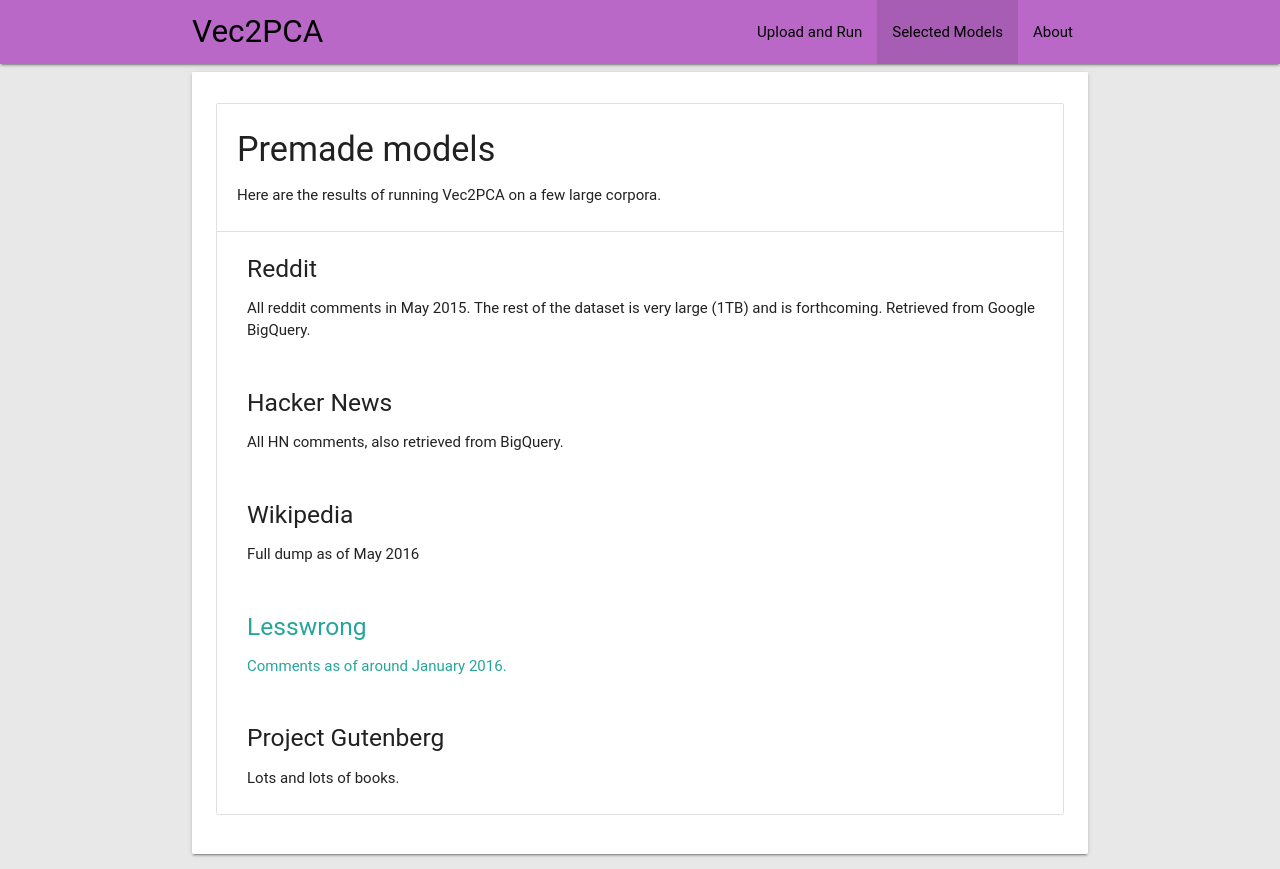
After one commit to taygetea/vec2pca, a Flask app: page /browse in a window 1280 px wide. The commit adds this page. Run offline with Flask 2, Linux system fonts and the light colour scheme; some libraries are stand-ins or nearby versions; some web fonts are replaced.

Commit message:
new interface. email is sort of broken.

```diff
--- a/web/app.py
+++ b/web/app.py
@@ -3,13 +3,51 @@ from flask import *
 from werkzeug import secure_filename
 from vec2pca import main as vec2pca
 import glob
+from flask.ext.mail import Mail, Message
+from celery import Celery
+import pandas as pd
+
 RESULTS_FOLDER = 'results'
 UPLOAD_FOLDER = 'uploads'
 ALLOWED_EXTENSIONS = set(['txt', 'pdf', 'png', 'jpg', 'jpeg', 'gif'])
 
 app = Flask(__name__)
+app.config['SECRET_KEY'] = 'top-secret!'
+
 app.config['UPLOAD_FOLDER'] = UPLOAD_FOLDER
 app.config['RESULTS_FOLDER'] = RESULTS_FOLDER
+app.config['MAIL_SERVER'] = 'smtp.googlemail.com'
+app.config['MAIL_PORT'] = 587
+app.config['MAIL_USE_TLS'] = True
+app.config['MAIL_USERNAME'] = os.environ.get('MAIL_USERNAME')
+app.config['MAIL_PASSWORD'] = os.environ.get('MAIL_PASSWORD')
+app.config['MAIL_DEFAULT_SENDER'] = "taygeteatesting@gmail.com"
+
+
+
+# Celery configuration
+app.config['CELERY_BROKER_URL'] = 'redis://localhost:6379/0'
+app.config['CELERY_RESULT_BACKEND'] = 'redis://localhost:6379/0'
+
+
+# Initialize extensions
+mail = Mail(app)
+
+# Initialize Celery
+celery = Celery(app.name, broker=app.config['CELERY_BROKER_URL'])
+celery.conf.update(app.config)
+
+
+@celery.task
+def send_async_email(msg):
+    """Background task to send an email with Flask-Mail."""
+    with app.app_context():
+        mail.send(msg)
+
+@celery.task
+def runmodel(upload, result):
+    with app.app_context():
+        return vec2pca(upload, result)
 
 def results_files():
     return glob.glob(os.path.join(app.config['RESULTS_FOLDER'], '*.*'))
@@ -30,12 +68,19 @@ def load_table(filename, rows=25):
         return table, head, tail
 
 
-@app.route('/', methods=['GET', 'POST'])
+@app.route('/', methods=['GET'])
+def main():
+    fnames = [os.path.split(n)[1] for n in results_files()]
+    return render_template('index.html', filenames=fnames)
+
+@app.route('/upload', methods=['GET', 'POST'])
 def upload_file():
     fnames = [os.path.split(n)[1] for n in results_files()]
-    ajax_table = ''
     if request.method == 'POST':
+        email = request.form['email']
+        session['email'] = email
         file = request.files['file']
+
         if file:
             filename = secure_filename(file.filename)
             upload_file = os.path.join(app.config['UPLOAD_FOLDER'], filename)
@@ -44,17 +89,21 @@ def upload_file():
                 results_file = '.'.join(results_file.split('.')[:-1]) + '.html'
             else:
                 results_file = results_file + '.html'
-            file.save(upload_file)
-            results = vec2pca(upload_file, results_file)
-            print(1)
+
+        msg = Message('Hello from Flask',
+                       recipients=[request.form['email']])
+        msg.body = 'This is a test email sent from a background Celery task. http://localhost:5000/%s' % results_file
+        if request.form['submit'] == 'Send':
+            send_async_email.delay(msg)
+            #mail.send(msg)
+            flash('Sending email to {0}'.format(email))
+
+        if upload_file != 'uploads/':
+            results = runmodel(upload_file, results_file)
             ajax_table, thead, ttail = load_table(os.path.split(results_file)[1])
-            print(2)
-            return render_template('index.html', filenames=fnames,
+            return render_template('upload.html', filenames=fnames,
                 ajax_table=ajax_table, thead=thead, ttail=ttail)
-    print(3)
-    return render_template('index.html', filenames=fnames, thead="", ttail="")
-
-
+    return render_template('upload.html', filenames="", thead="", ttail="")
 
 @app.route('/results/<filename>')
 def uploaded_file(filename):
@@ -67,9 +116,26 @@ def dropdown():
     table, thead, ttail = load_table(filename)
     return jsonify(filename=table, thead=thead, ttail=ttail)
 
+@app.route('/browse')
+def browse():
+    return render_template('browse.html')
+
+@app.route('/about')
+def about():
+    return render_template('about.html')
+
 @app.route('/debug')
-def page():
-    return render_template('debug.html')
+def debug():
+    df = pd.read_csv("~/datascience/lw_components.csv")
+
+    components = []
+    for i in range(1,9):
+        components.append({
+        "name": "PC%d" % i,
+        "top": " ".join(df.iloc[0:200,i])[:1300],
+        "bottom": " ".join(list(df.iloc[-200:,i])[::-1])})
+    print(components[0])
+    return render_template('debug.html', components=components)
 
 if __name__ == "__main__":
     app.run(debug=True)
--- /dev/null
+++ b/web/templates/about.html
@@ -0,0 +1,4 @@
+{% extends "base_template.html" %}
+{% block body %}
+
+{% endblock %}
--- a/web/templates/base_template.html
+++ b/web/templates/base_template.html
@@ -15,34 +15,40 @@
             font-size: 36pt;
         }
 
-/*        .container {
-            margin-left: 25%;
-            left: auto;
-            right: 5%;
-        }*/
 
-        #sidebar {
-            position: fixed;
-            padding: 2%;
-            height: 100vh;
-        }
+
+
         nav {
             height: 8%;
         }
 
-/*        .side-nav {
-            width: 20%;
 
-            padding: 1%;
-        }*/
 
-        .card-panel {
-            margin-top: 7%;
+
+        .viewer {
+            margin-top: 5%;
+            width: 92%;
         }
         </style>
 		{% block head_extra %}{% endblock %}
     </head>
     <body>
+        <div class="navbar-fixed"> <!-- Makes the navbar stay at the top of the page on scroll -->
+            <nav class="top-nav z-depth-1 purple lighten-2">
+                <div class="container">
+                <!-- Navbar at top of page -->
+                    <div class="nav-wrapper">
+                        <a href="/" class="brand-logo left" style="color:black">Vec2PCA</a>
+                        <ul id="nav-mobile" class="right">
+                            <li {% if request.path == "/upload" %} class="active"{% endif %}><a href="upload" style="color:black">Upload and Run</a></li>
+                            <li {% if request.path == "/browse" %} class="active"{% endif %}><a href="browse" style="color:black">Selected Models</a></li>
+                            <li {% if request.path == "/about" %} class="active"{% endif %}><a href="about" style="color:black">About</a></li>
+
+                        </ul>
+                    </div>
+                </div>
+            </nav>
+        </div>
 		{% block body %}{% endblock %}
     </body>
 </html>
--- /dev/null
+++ b/web/templates/browse.html
@@ -0,0 +1,46 @@
+{% extends "base_template.html" %}
+
+{% block body %}
+<div class="container grey lighten-5">
+	<div id="full" class="card-panel">
+		<ul class="collection with-header">
+			<li>
+				<div class="collection-header">
+					<h4>Premade models</h4>
+					<p>Here are the results of running Vec2PCA on a few large corpora.</p>
+				</div>
+			</li>
+			<li>
+		  		<div class="collection-item">
+		    		<h5>Reddit</h5>
+		    		<p>All reddit comments in May 2015. The rest of the dataset is very large (1TB) and is forthcoming. Retrieved from Google BigQuery.</p>
+		  		</div>
+		  	</li>
+		  	<li>
+				<div class="collection-item">
+					<h5>Hacker News</h5>
+				    <p>All HN comments, also retrieved from BigQuery.</p>
+				</div>
+		  	</li>
+		  	<li>
+				<div class="collection-item">
+		    		<h5>Wikipedia</h5>
+		    		<p>Full dump as of May 2016</p>
+		  		</div>
+			</li>
+			<li>
+				<a href="/results/lw_small.html" class="collection-item">
+		    		<h5>Lesswrong</h5>
+		    		<p>Comments as of around January 2016.</p>
+		  		</a>
+			</li>
+			<li>
+				<div class="collection-item">
+		    		<h5>Project Gutenberg</h5>
+		    		<p>Lots and lots of books.</p>
+		  		</div>
+			</li>
+		</ul>
+	</div>
+</div>
+{% endblock %}
```
Also changed, not shown: web/templates/debug.html (added, +31 -0 lines), web/templates/index.html (+8 -65 lines), web/templates/result.html (+10 -7 lines), web/templates/upload.html (added, +45 -0 lines), web/vec2pca.py (+7 -4 lines), web/templates/template.html (added), web/templates/viewer.html (added).
